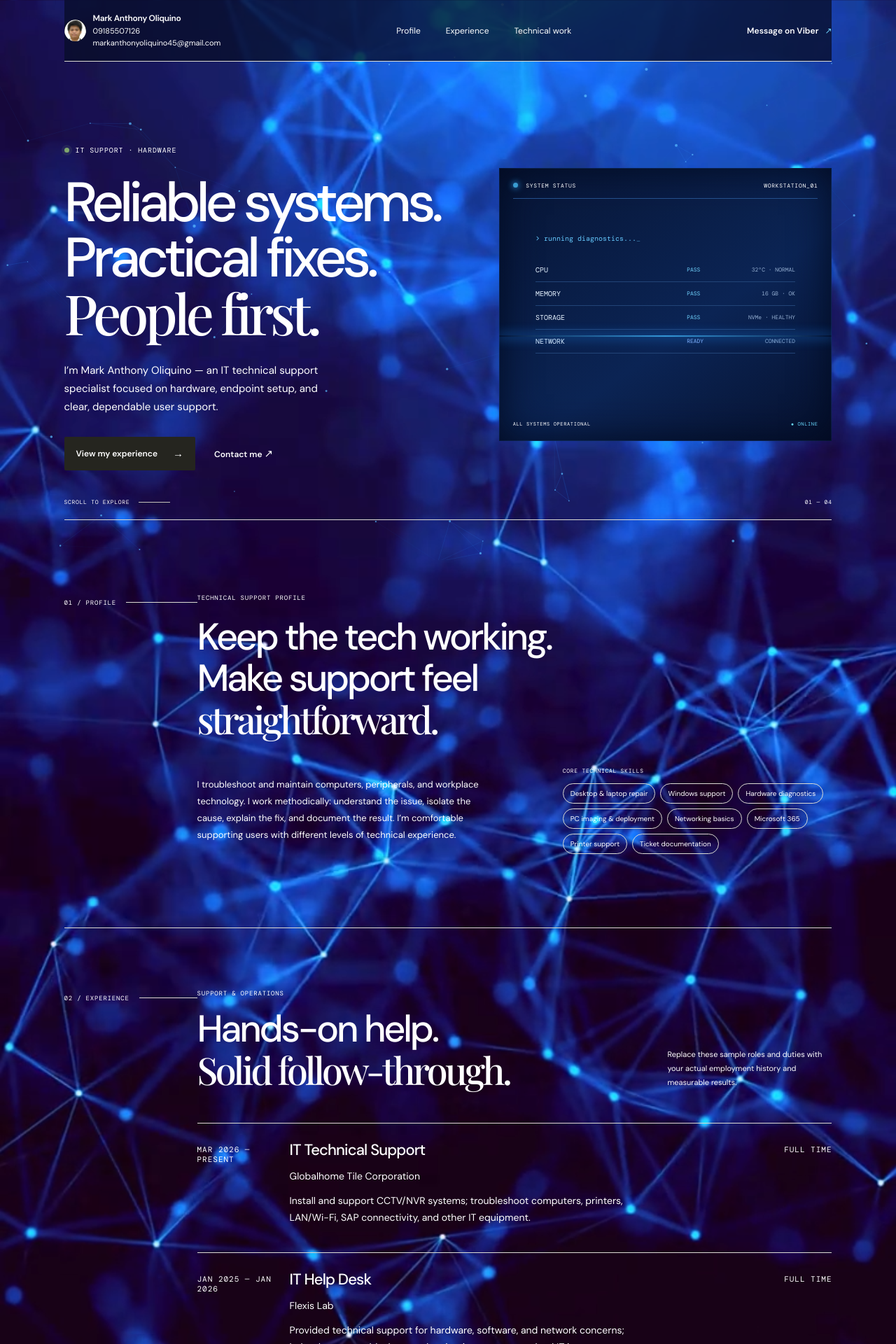
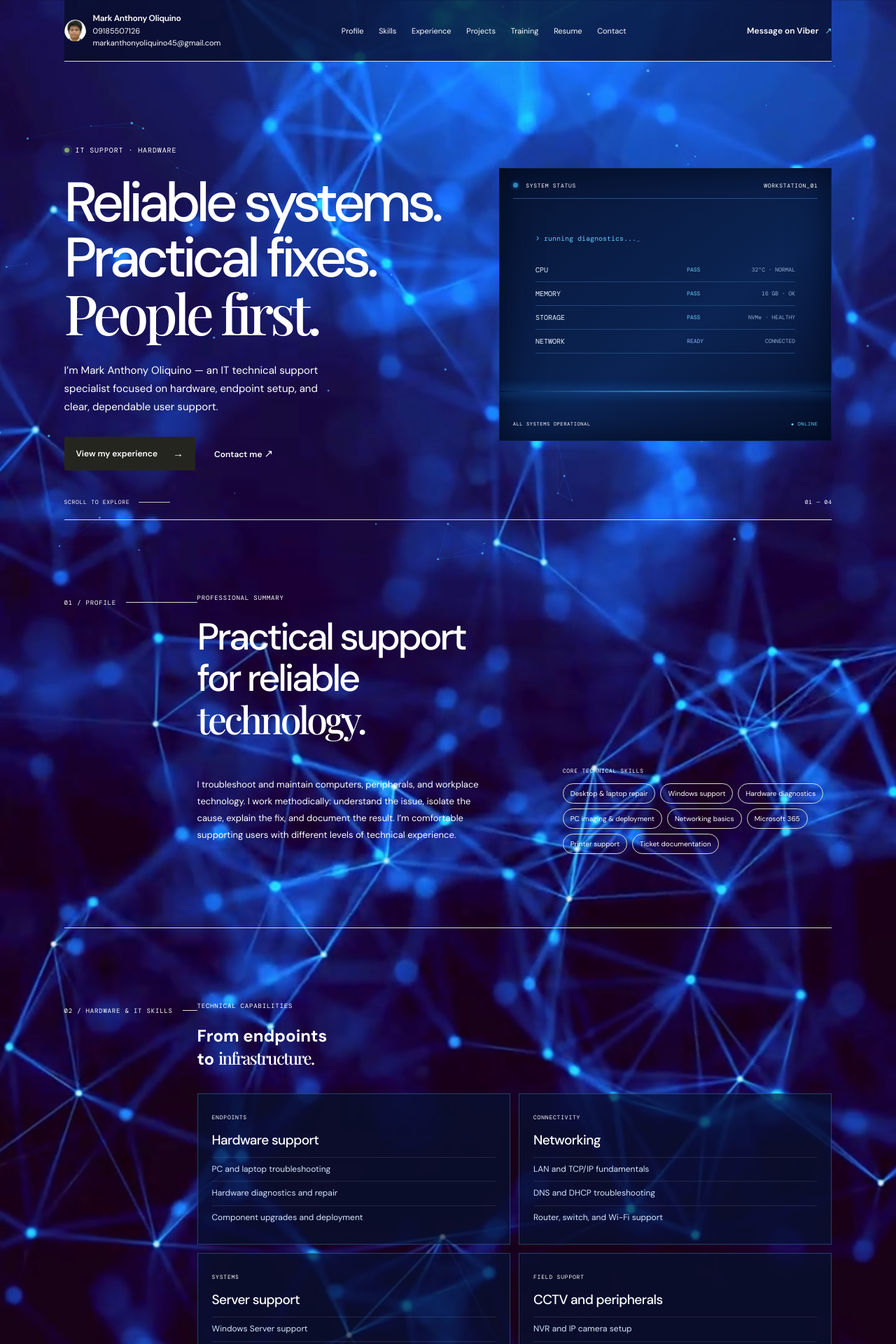
Before and after one commit to markoliquino/Portfolios, a React (Vite) app: page / in a window 1280 px wide. Shown: the top 1920 px of the page at 70% size. Built offline with nearby package versions, Linux system fonts and the light colour scheme; a web font is replaced by a local one.

Commit message:
Add technical skills and downloadable resume

```diff
--- a/src/App.jsx
+++ b/src/App.jsx
@@ -2,6 +2,18 @@ import { useEffect, useRef } from 'react'
 import './App.css'
 
 const skills = ['Desktop & laptop repair', 'Windows support', 'Hardware diagnostics', 'PC imaging & deployment', 'Networking basics', 'Microsoft 365', 'Printer support', 'Ticket documentation']
+
+const technicalGroups = [
+  { title: 'Hardware support', tag: 'ENDPOINTS', items: ['PC and laptop troubleshooting', 'Hardware diagnostics and repair', 'Component upgrades and deployment'] },
+  { title: 'Networking', tag: 'CONNECTIVITY', items: ['LAN and TCP/IP fundamentals', 'DNS and DHCP troubleshooting', 'Router, switch, and Wi-Fi support'] },
+  { title: 'Server support', tag: 'SYSTEMS', items: ['Windows Server support', 'Backup and recovery', 'Basic server administration'] },
+  { title: 'CCTV and peripherals', tag: 'FIELD SUPPORT', items: ['NVR and IP camera setup', 'PoE camera connectivity', 'Printer and peripheral troubleshooting'] },
+]
+
+const training = [
+  { name: 'CCNA', status: 'Training', detail: 'Networking concepts and configuration; certification not claimed' },
+  { name: 'Cybersecurity', status: 'Training', detail: 'Security fundamentals; certification not claimed' },
+]
 
 const projects = [
   { number: '01', name: 'PC Build & Deployment', type: 'HARDWARE · ENDPOINTS', description: 'Prepared desktop workstations from component verification and BIOS setup through OS installation, driver updates, and user handoff.', stack: 'Windows 11 · UEFI · Imaging', image: '/1.jpg' },
@@ -92,7 +104,7 @@ function App() {
       <header className="topbar">
         <div className="wordmark"><a className="mark" href="#home" aria-label="Mark Anthony Oliquino home"><img src="/mark-anthony-photo.jpg" alt="" /></a><div className="wordmark-copy"><a className="wordmark-name" href="#home">Mark Anthony Oliquino</a><div className="wordmark-contact"><a href="tel:09185507126">09185507126</a><a href="https://mail.google.com/mail/u/0/#inbox" target="_blank" rel="noreferrer">markanthonyoliquino45@gmail.com</a></div></div></div>
         <nav aria-label="Main navigation">
-          <a href="#about">Profile</a><a href="#experience">Experience</a><a href="#work">Technical work</a>
+          <a href="#about">Profile</a><a href="#skills">Skills</a><a href="#experience">Experience</a><a href="#work">Projects</a><a href="#credentials">Training</a><a href="#resume">Resume</a><a href="#contact">Contact</a>
         </nav>
         <a className="top-contact" href="#viber-contact">Message on Viber <Arrow diagonal /></a>
       </header>
@@ -115,14 +127,21 @@ function App() {
 
         <section className="intro section-grid" id="about">
           <div className="section-label"><span>01 / PROFILE</span><span className="label-rule" /></div>
-          <div className="intro-content"><p className="section-kicker">TECHNICAL SUPPORT PROFILE</p><h2>Keep the tech working.<br />Make support feel<br /><em>straightforward.</em></h2>
+          <div className="intro-content"><p className="section-kicker">PROFESSIONAL SUMMARY</p><h2>Practical support<br />for reliable<br /><em>technology.</em></h2>
             <div className="intro-bottom"><p>I troubleshoot and maintain computers, peripherals, and workplace technology. I work methodically: understand the issue, isolate the cause, explain the fix, and document the result. I’m comfortable supporting users with different levels of technical experience.</p><div className="skills"><span className="mini-label">CORE TECHNICAL SKILLS</span><div className="skill-list">{skills.map((skill) => <span key={skill}>{skill}</span>)}</div></div></div>
           </div>
         </section>
 
+        <section className="technical-skills section-grid" id="skills">
+          <div className="section-label"><span>02 / HARDWARE & IT SKILLS</span><span className="label-rule" /></div>
+          <div className="technical-content"><p className="section-kicker">TECHNICAL CAPABILITIES</p><h2>From endpoints<br />to <em>infrastructure.</em></h2>
+            <div className="technical-grid">{technicalGroups.map((group) => <article className="technical-card" key={group.title}><span className="technical-tag">{group.tag}</span><h3>{group.title}</h3><ul>{group.items.map((item) => <li key={item}>{item}</li>)}</ul></article>)}</div>
+          </div>
+        </section>
+
         <section className="experience section-grid" id="experience">
-          <div className="section-label"><span>02 / EXPERIENCE</span><span className="label-rule" /></div>
-          <div className="experience-content"><div className="section-heading-row"><div><p className="section-kicker">SUPPORT & OPERATIONS</p><h2>Hands-on help.<br /><em>Solid follow-through.</em></h2></div><p className="heading-aside">Replace these sample roles and duties with your actual employment history and measurable results.</p></div>
+          <div className="section-label"><span>03 / EXPERIENCE</span><span className="label-rule" /></div>
+          <div className="experience-content"><div className="section-heading-row"><div><p className="section-kicker">SUPPORT & OPERATIONS</p><h2>Hands-on help.<br /><em>Solid follow-through.</em></h2></div><p className="heading-aside">Work across IT support, service desk, client solutions, and end-user service.</p></div>
             <div className="role-list">
               <article className="role"><span className="role-date">MAR 2026 — PRESENT</span><div><h3>IT Technical Support</h3><p className="role-company">Globalhome Tile Corporation</p><p className="role-desc">Install and support CCTV/NVR systems; troubleshoot computers, printers, LAN/Wi-Fi, SAP connectivity, and other IT equipment.</p></div><span className="role-type">FULL TIME</span></article>
               <article className="role"><span className="role-date">JAN 2025 — JAN 2026</span><div><h3>IT Help Desk</h3><p className="role-company">Flexis Lab</p><p className="role-desc">Provided technical support for hardware, software, and network concerns; helped users troubleshoot and maintain systems; resolved IT issues to support business operations.</p></div><span className="role-type">FULL TIME</span></article>
@@ -133,14 +152,24 @@ function App() {
           </div>
         </section>
 
-        <section className="work" id="work"><div className="work-heading"><div><p className="section-kicker">03 / TECHNICAL WORK</p><h2>Diagnose. Repair. <em>Deploy.</em></h2></div><a className="text-link" href="https://mail.google.com/mail/u/0/#inbox" target="_blank" rel="noreferrer">Discuss a support role <Arrow diagonal /></a></div>
+        <section className="work" id="work"><div className="work-heading"><div><p className="section-kicker">04 / IT PROJECTS</p><h2>Diagnose. Repair. <em>Deploy.</em></h2></div><a className="text-link" href="mailto:markanthonyoliquino45@gmail.com?subject=IT%20support%20opportunity">Discuss a support role <Arrow diagonal /></a></div>
           <div className="project-list">{projects.map((project, index) => <article className={`project project-${index + 1}`} key={project.number}><div className={`project-visual${project.image ? ' project-photo' : ''}`}>{project.image ? <img className="project-photo-image" src={project.image} alt={`${project.name} technical work`} /> : <div className="project-shape"><span>{project.number}</span><b>{index === 0 ? 'N' : index === 1 ? 'g.' : 'f'}</b></div>}<span className="visual-tag">{project.type}</span></div><div className="project-info"><div><span className="project-number">{project.number} / 03</span><h3>{project.name} <Arrow diagonal /></h3><p>{project.description}</p></div><span className="project-stack">{project.stack}</span></div></article>)}</div>
         </section>
 
-        <section className="contact" id="contact"><p className="section-kicker">05 / CONTACT</p><div className="contact-main"><h2>Need reliable<br /><em>IT support?</em></h2><a className="contact-circle" href="#viber-contact" aria-label="Message Mark Anthony Oliquino on Viber"><span>MESSAGE ME<br />ON VIBER</span><b>↗</b></a></div><div className="contact-bottom"><p>I’m ready to help keep your people and systems productive.<br />Let’s talk about your support needs.</p><a href="https://mail.google.com/mail/u/0/#inbox" target="_blank" rel="noreferrer">markanthonyoliquino45@gmail.com <Arrow diagonal /></a></div><div className="viber-card" id="viber-contact"><div className="viber-copy"><p className="section-kicker">VIBER · DIRECT CONTACT</p><h3>Scan to add me<br />and start a chat.</h3><p>Open Viber and scan this code to add my number, then message me directly.</p><a href="tel:09185507126">09185507126 <Arrow diagonal /></a></div><a className="viber-qr-link" href="/viber-qr.jpg" target="_blank" rel="noreferrer" aria-label="Open the Viber QR code"><img className="viber-qr" src="/viber-qr.jpg" alt="Viber QR code for Mark Anthony Oliquino" /></a></div></section>
+        <section className="credentials section-grid" id="credentials">
+          <div className="section-label"><span>05 / CERTIFICATIONS & TRAINING</span><span className="label-rule" /></div>
+          <div className="credentials-content"><p className="section-kicker">PROFESSIONAL DEVELOPMENT</p><h2>Building skills<br />with <em>focused training.</em></h2><p className="credentials-note">Training is listed below; no certification is claimed.</p><div className="training-list">{training.map((item) => <article className="training-item" key={item.name}><div><h3>{item.name}</h3><p>{item.detail}</p></div><span>{item.status}</span></article>)}</div></div>
+        </section>
+
+        <section className="resume section-grid" id="resume">
+          <div className="section-label"><span>06 / RESUME</span><span className="label-rule" /></div>
+          <div className="resume-content"><div className="resume-heading"><div><p className="section-kicker">DOWNLOADABLE PDF</p><h2>Resume & experience.</h2></div><a className="button button-dark" href="/Mark-Anthony-Oliquino-Resume.pdf" download>Download resume <Arrow diagonal /></a></div><p className="resume-note">A concise PDF copy of my technical support experience, skills, and contact details.</p></div>
+        </section>
+
+        <section className="contact" id="contact"><p className="section-kicker">07 / CONTACT</p><div className="contact-main"><h2>Need reliable<br /><em>IT support?</em></h2><a className="contact-circle" href="#viber-contact" aria-label="Message Mark Anthony Oliquino on Viber"><span>MESSAGE ME<br />ON VIBER</span><b>↗</b></a></div><div className="contact-bottom"><p>I’m ready to help keep your people and systems productive.<br />Let’s talk about your support needs.</p><a href="mailto:markanthonyoliquino45@gmail.com?subject=IT%20support%20opportunity">markanthonyoliquino45@gmail.com <Arrow diagonal /></a></div><div className="viber-card" id="viber-contact"><div className="viber-copy"><p className="section-kicker">VIBER · DIRECT CONTACT</p><h3>Scan to add me<br />and start a chat.</h3><p>Open Viber and scan this code to add my number, then message me directly.</p><a href="tel:09185507126">Call 09185507126 <Arrow diagonal /></a><a className="viber-text-link" href="/viber-qr.jpg" target="_blank" rel="noreferrer">Open my Viber QR <Arrow diagonal /></a></div><a className="viber-qr-link" href="/viber-qr.jpg" target="_blank" rel="noreferrer" aria-label="Open the Viber QR code"><img className="viber-qr" src="/viber-qr.jpg" alt="Viber QR code for Mark Anthony Oliquino" /></a></div></section>
       </main>
 
-      <footer className="footer"><div className="wordmark"><a className="mark" href="#home" aria-label="Mark Anthony Oliquino home"><img src="/mark-anthony-photo.jpg" alt="" /></a><div className="wordmark-copy"><a className="wordmark-name" href="#home">Mark Anthony Oliquino</a><div className="wordmark-contact"><a href="tel:09185507126">09185507126</a><a href="https://mail.google.com/mail/u/0/#inbox" target="_blank" rel="noreferrer">markanthonyoliquino45@gmail.com</a></div></div></div><span>IT TECHNICAL SUPPORT · © 2025</span><div><a href="https://www.linkedin.com/">LINKEDIN <Arrow diagonal /></a><a href="https://github.com/">GITHUB <Arrow diagonal /></a></div></footer>
+      <footer className="footer"><div className="wordmark"><a className="mark" href="#home" aria-label="Mark Anthony Oliquino home"><img src="/mark-anthony-photo.jpg" alt="" /></a><div className="wordmark-copy"><a className="wordmark-name" href="#home">Mark Anthony Oliquino</a><div className="wordmark-contact"><a href="tel:09185507126">09185507126</a><a href="mailto:markanthonyoliquino45@gmail.com">markanthonyoliquino45@gmail.com</a></div></div></div><span>IT TECHNICAL SUPPORT · © 2026</span><div><a href="https://github.com/markoliquino" target="_blank" rel="noreferrer">GITHUB <Arrow diagonal /></a></div></footer>
       </div>
     </>
   )
```
Also changed, not shown: src/App.css, 1 other file (tests, documents, lock files or other folders).
